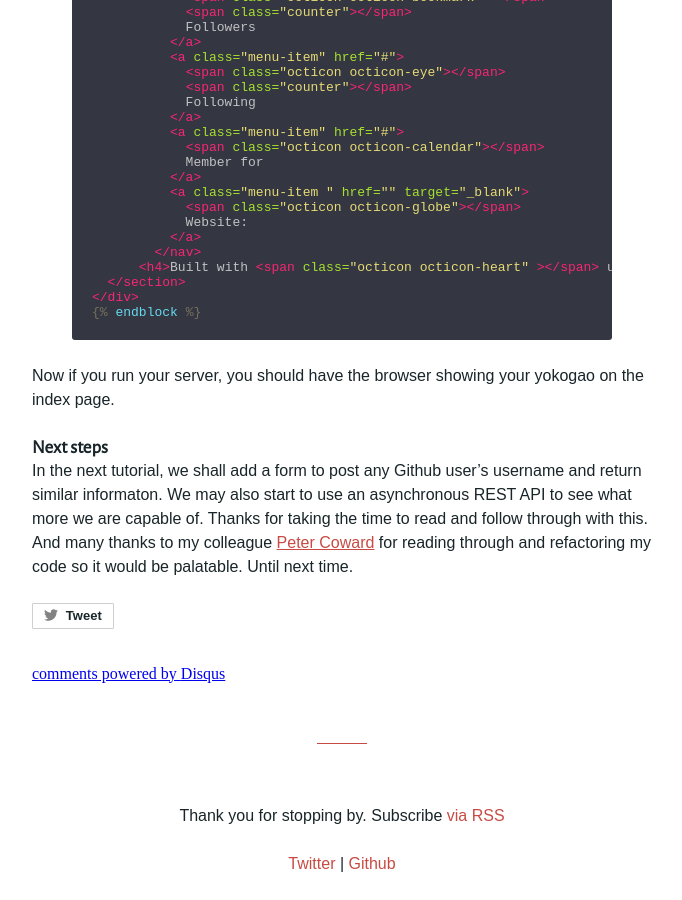
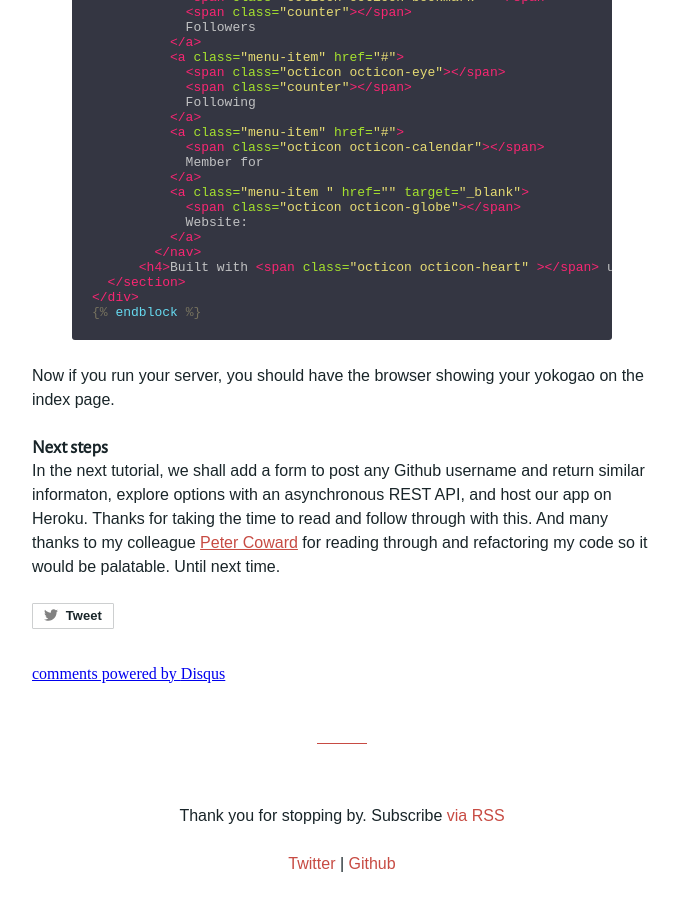
Before and after one commit to AJIT92/raybesiga.github.com, a Jekyll site: the page built from _posts/2016-02-23-basic-django-app-github-api.markdown, in a window 1280 px wide and 900 px high, scrolled down 9522 px. Shown: the whole window, without its empty margins (298-980 px from the left). Built offline with Jekyll 4.4.1, drawn with Linux system fonts in a browser that asks for light colours; some web fonts are replaced; comment, search, counter and statistics services are not loaded.

Commit message:
Add next steps

```diff
--- a/_posts/2016-02-23-basic-django-app-github-api.markdown
+++ b/_posts/2016-02-23-basic-django-app-github-api.markdown
@@ -453,4 +453,4 @@ Then edit the `index.html` file:
 Now if you run your server, you should have the browser showing your yokogao on the index page.
 
 ### Next steps
-In the next tutorial, we shall add a form to post any  Github user's username and return similar informaton. We may also start to use an asynchronous REST API to see what more we are capable of. Thanks for taking the time to read and follow through with this. And many thanks to my colleague [Peter Coward](https://github.com/petecoward) for reading through and refactoring my code so it would be palatable. Until next time.
+In the next tutorial, we shall add a form to post any  Github username and return similar informaton, explore options with an asynchronous REST API, and host our app on Heroku. Thanks for taking the time to read and follow through with this. And many thanks to my colleague [Peter Coward](https://github.com/petecoward) for reading through and refactoring my code so it would be palatable. Until next time.
```
